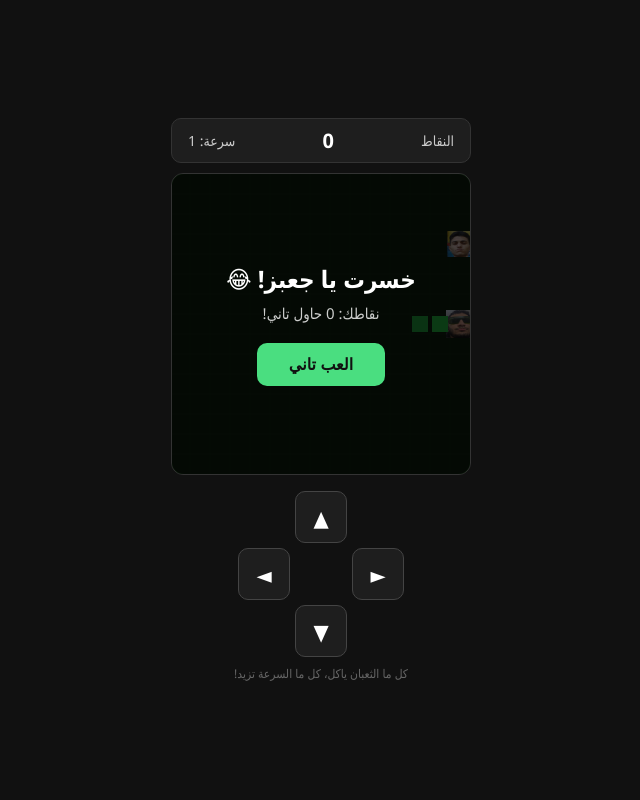
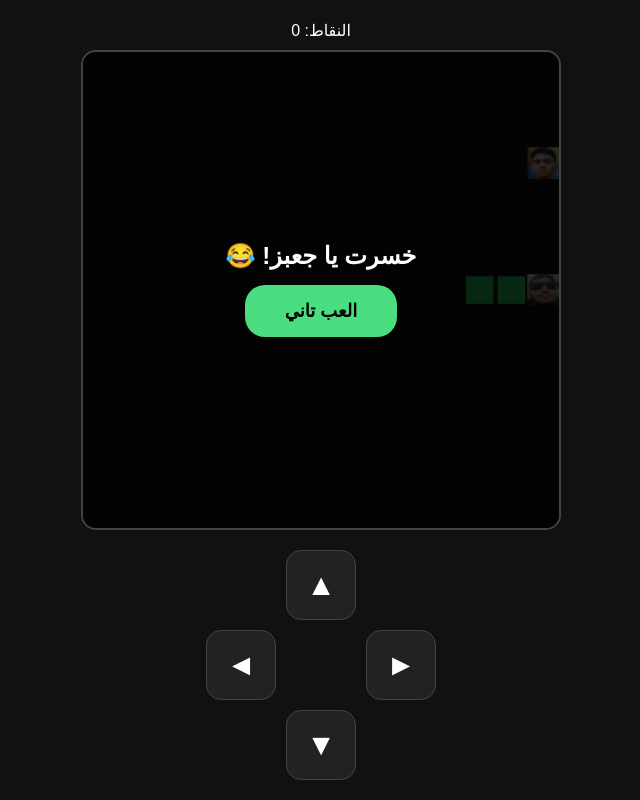
Before and after one commit to yusuffaraag000-alt/g3bez, a plain HTML site: page index.html in a window 1280 px wide. Both pictures are taken after a click on the button "ابدأ اللعبة". Shown: the whole page, without its empty margins (319-959 px from the left). Drawn offline with Linux system fonts and the light colour scheme.

Commit message:
Add files via upload

```diff
--- a/index.html
+++ b/index.html
@@ -6,35 +6,24 @@
     <title>لعبة الثعبان</title>
     <style>
       * { box-sizing: border-box; margin: 0; padding: 0; }
-      body { background: #111; display: flex; align-items: center; justify-content: center; min-height: 100vh; font-family: "Segoe UI", Tahoma, Arial, sans-serif; }
-      #game-wrap { display: flex; flex-direction: column; align-items: center; padding: 1rem; user-select: none; -webkit-user-select: none; }
-      #score-bar { display: flex; justify-content: space-between; align-items: center; width: 100%; max-width: 420px; margin-bottom: 10px; padding: 8px 16px; background: #1e1e1e; border: 1px solid #333; border-radius: 10px; color: #ccc; font-size: 14px; }
-      #score-val { font-size: 20px; font-weight: bold; color: #fff; }
-      #canvas-wrap { position: relative; border: 1px solid #333; border-radius: 12px; overflow: hidden; touch-action: none; }
-      canvas { display: block; }
-      #overlay { position: absolute; inset: 0; display: flex; flex-direction: column; align-items: center; justify-content: center; background: rgba(0, 0, 0, 0.7); border-radius: 12px; }
-      #overlay h2 { color: #fff; font-size: 24px; margin-bottom: 8px; }
-      #overlay p { color: rgba(255, 255, 255, 0.8); font-size: 15px; margin-bottom: 20px; text-align: center; padding: 0 16px; }
-      #start-btn { padding: 12px 32px; border-radius: 10px; background: #4ade80; border: none; font-size: 16px; font-weight: bold; cursor: pointer; color: #111; }
-      #dpad { display: grid; grid-template-columns: 52px 52px 52px; grid-template-rows: 52px 52px 52px; gap: 5px; margin-top: 16px; }
-      .dpad-btn { display: flex; align-items: center; justify-content: center; background: #1e1e1e; border: 1px solid #444; border-radius: 10px; font-size: 22px; cursor: pointer; color: #fff; -webkit-tap-highlight-color: transparent; }
-      .dpad-btn:active { background: #2a2a2a; transform: scale(0.93); }
-      .dpad-empty { background: transparent; border: none; }
-      #speed-bar { font-size: 12px; color: #666; margin-top: 8px; text-align: center; }
+      body { background: #111; display: flex; align-items: center; justify-content: center; min-height: 100vh; font-family: sans-serif; overflow: hidden; }
+      #game-wrap { display: flex; flex-direction: column; align-items: center; width: 100%; max-width: 500px; padding: 10px; }
+      #canvas-wrap { position: relative; border: 2px solid #444; border-radius: 15px; overflow: hidden; touch-action: none; width: 100%; }
+      canvas { display: block; width: 100%; height: auto; }
+      #overlay { position: absolute; inset: 0; display: flex; flex-direction: column; align-items: center; justify-content: center; background: rgba(0,0,0,0.8); }
+      #ol-title { color: #fff; margin-bottom: 15px; font-size: 24px; }
+      #start-btn { padding: 15px 40px; border-radius: 20px; background: #4ade80; border: none; font-size: 18px; font-weight: bold; cursor: pointer; }
+      #dpad { display: grid; grid-template-columns: 70px 70px 70px; grid-template-rows: 70px 70px 70px; gap: 10px; margin-top: 20px; }
+      .dpad-btn { display: flex; align-items: center; justify-content: center; background: #222; border: 1px solid #444; border-radius: 15px; font-size: 30px; color: #fff; }
     </style>
   </head>
   <body>
     <div id="game-wrap">
-      <div id="score-bar">
-        <span>النقاط</span>
-        <span id="score-val">0</span>
-        <span id="speed-lbl">سرعة: 1</span>
-      </div>
+      <div id="score-bar" style="color:white; margin-bottom:10px;">النقاط: <span id="score-val">0</span></div>
       <div id="canvas-wrap">
         <canvas id="gc"></canvas>
         <div id="overlay">
           <h2 id="ol-title">🐍 لعبة الثعبان</h2>
-          <p id="ol-msg">استخدم الأسهم أو D-Pad للتحكم<br />أو اسحب على الشاشة</p>
           <button id="start-btn">ابدأ اللعبة</button>
         </div>
       </div>
@@ -49,126 +38,90 @@
         <div class="dpad-btn" id="btn-down">▼</div>
         <div class="dpad-empty"></div>
       </div>
-      <div id="speed-bar">كل ما الثعبان ياكل، كل ما السرعة تزيد!</div>
     </div>
 
     <script>
-      const CELL = 20;
-      const COLS = 15, ROWS = 15; // تم تصغير الرقعة لـ 15
+      const CELL = 30; // حجم الزوم
+      const COLS = 15, ROWS = 15; // رقعة صغيرة
       const W = COLS * CELL, H = ROWS * CELL;
 
       const canvas = document.getElementById("gc");
       canvas.width = W; canvas.height = H;
       const ctx = canvas.getContext("2d");
-      document.getElementById("canvas-wrap").style.width = W + "px";
-
-      const overlay = document.getElementById("overlay"), olTitle = document.getElementById("ol-title"),
-            olMsg = document.getElementById("ol-msg"), startBtn = document.getElementById("start-btn"),
-            scoreVal = document.getElementById("score-val"), speedLbl = document.getElementById("speed-lbl");
 
       let snake, dir, nextDir, food, score, running, interval, level;
       let headImg = new Image(), foodImg = new Image();
-      let imgsLoaded = 0;
-
-      headImg.onload = () => imgsLoaded++;
-      headImg.onerror = () => { headImg._failed = true; imgsLoaded++; };
-      headImg.src = "ثعبان.png";
-      foodImg.onload = () => imgsLoaded++;
-      foodImg.onerror = () => { foodImg._failed = true; imgsLoaded++; };
-      foodImg.src = "اكل.png";
+      headImg.src = "ثعبان.png"; foodImg.src = "اكل.png";
 
       function initGame() {
         snake = [{ x: 7, y: 7 }, { x: 6, y: 7 }, { x: 5, y: 7 }];
         dir = { x: 1, y: 0 }; nextDir = { x: 1, y: 0 };
-        score = 0; level = 1; scoreVal.textContent = 0; speedLbl.textContent = "سرعة: 1";
+        score = 0; level = 1;
+        document.getElementById("score-val").textContent = 0;
         placeFood();
       }
 
-      function placeFood() {
-        let pos;
-        do { pos = { x: Math.floor(Math.random() * COLS), y: Math.floor(Math.random() * ROWS) }; }
-        while (snake.some((s) => s.x === pos.x && s.y === pos.y));
-        food = pos;
+      function placeFood() { food = { x: Math.floor(Math.random() * COLS), y: Math.floor(Math.random() * ROWS) }; }
+      function getSpeed() { return Math.max(50, 180 - (level - 1) * 20); }
+
+      function startGame() {
+        initGame();
+        document.getElementById("overlay").style.display = "none";
+        running = true;
+        clearInterval(interval);
+        interval = setInterval(tick, getSpeed());
       }
 
-      function getSpeed() { return Math.max(50, 200 - (level - 1) * 25); } // سرعة أعلى
-
-      function startGame() {
-        initGame(); overlay.style.display = "none"; startBtn.textContent = "العب تاني";
-        running = true; clearInterval(interval); interval = setInterval(tick, getSpeed());
+      function gameOver() {
+        clearInterval(interval);
+        running = false;
+        document.getElementById("ol-title").textContent = "خسرت يا جعبز! 😂";
+        document.getElementById("start-btn").textContent = "العب تاني";
+        document.getElementById("overlay").style.display = "flex";
       }
 
       function tick() {
         dir = { ...nextDir };
         const head = { x: snake[0].x + dir.x, y: snake[0].y + dir.y };
-        if (head.x < 0 || head.x >= COLS || head.y < 0 || head.y >= ROWS || snake.some((s) => s.x === head.x && s.y === head.y)) { gameOver(); return; }
+        if (head.x < 0 || head.x >= COLS || head.y < 0 || head.y >= ROWS || snake.some(s => s.x === head.x && s.y === head.y)) {
+           gameOver(); return;
+        }
         snake.unshift(head);
         if (head.x === food.x && head.y === food.y) {
-          score += 10; level = Math.floor(score / 50) + 1;
-          scoreVal.textContent = score; speedLbl.textContent = "سرعة: " + level;
-          placeFood(); clearInterval(interval); interval = setInterval(tick, getSpeed());
+           score += 10; level = Math.floor(score / 50) + 1;
+           document.getElementById("score-val").textContent = score;
+           placeFood();
         } else { snake.pop(); }
         draw();
       }
 
       function draw() {
-        ctx.clearRect(0, 0, W, H);
-        ctx.fillStyle = "#0d1f0d"; ctx.fillRect(0, 0, W, H);
-        ctx.strokeStyle = "#162916"; ctx.lineWidth = 0.5;
-        for (let i = 0; i < COLS; i++) for (let j = 0; j < ROWS; j++) ctx.strokeRect(i * CELL, j * CELL, CELL, CELL);
+        ctx.fillStyle = "#111"; ctx.fillRect(0, 0, W, H);
 
-        snake.forEach((s, i) => {
-          if (i === 0) {
-            const size = CELL + 8; // تكبير الرأس
-            if (!headImg._failed && headImg.complete && headImg.naturalWidth > 0) {
-              ctx.save(); ctx.translate(s.x * CELL + CELL / 2, s.y * CELL + CELL / 2);
-              const angle = dir.x === 1 ? 0 : dir.x === -1 ? Math.PI : dir.y === 1 ? Math.PI / 2 : -Math.PI / 2;
-              ctx.rotate(angle); ctx.drawImage(headImg, -size / 2, -size / 2, size, size);
-              ctx.restore();
-            } else { ctx.fillStyle = "#4ade80"; ctx.fillRect(s.x * CELL - 2, s.y * CELL - 2, size, size); }
-          } else {
-            const t = 1 - i / snake.length;
-            ctx.fillStyle = `hsl(${130 + i * 2},${70 - i}%,${35 + t * 15}%)`;
-            ctx.fillRect(s.x * CELL + 2, s.y * CELL + 2, CELL - 4, CELL - 4);
-          }
-        });
+        // رسم الرأس
+        const head = snake[0];
+        ctx.save();
+        ctx.translate(head.x * CELL + CELL/2, head.y * CELL + CELL/2);
+        const angle = dir.x === 1 ? 0 : dir.x === -1 ? Math.PI : dir.y === 1 ? Math.PI/2 : -Math.PI/2;
+        ctx.rotate(angle);
+        ctx.drawImage(headImg, -CELL/2, -CELL/2, CELL, CELL);
+        ctx.restore();
 
-        const fSize = CELL + 6; // تكبير الأكل
-        if (!foodImg._failed && foodImg.complete && foodImg.naturalWidth > 0) {
-          ctx.drawImage(foodImg, food.x * CELL - 3, food.y * CELL - 3, fSize, fSize);
-        } else {
-          ctx.fillStyle = "#f97316"; ctx.beginPath();
-          ctx.arc(food.x * CELL + CELL / 2, food.y * CELL + CELL / 2, fSize / 2 - 2, 0, Math.PI * 2);
-          ctx.fill();
+        // رسم الجسم
+        for(let i=1; i<snake.length; i++){
+            ctx.fillStyle = "#22c55e";
+            ctx.fillRect(snake[i].x * CELL + 2, snake[i].y * CELL + 2, CELL - 4, CELL - 4);
         }
+
+        // رسم الأكل
+        ctx.drawImage(foodImg, food.x * CELL, food.y * CELL, CELL, CELL);
       }
 
-      function gameOver() { clearInterval(interval); running = false; olTitle.textContent = "خسرت يا جعبز! 😂"; olMsg.textContent = "نقاطك: " + score + "\nحاول تاني!"; overlay.style.display = "flex"; }
-
-      startBtn.addEventListener("click", startGame);
-      document.addEventListener("keydown", (e) => {
-        if (!running) { if (e.key === "Enter") startGame(); return; }
-        if (e.key === "ArrowUp" && dir.y !== 1) nextDir = { x: 0, y: -1 };
-        if (e.key === "ArrowDown" && dir.y !== -1) nextDir = { x: 0, y: 1 };
-        if (e.key === "ArrowLeft" && dir.x !== 1) nextDir = { x: -1, y: 0 };
-        if (e.key === "ArrowRight" && dir.x !== -1) nextDir = { x: 1, y: 0 };
-      });
-      document.getElementById("btn-up").addEventListener("click", () => { if (running && dir.y !== 1) nextDir = { x: 0, y: -1 }; });
-      document.getElementById("btn-down").addEventListener("click", () => { if (running && dir.y !== -1) nextDir = { x: 0, y: 1 }; });
-      document.getElementById("btn-left").addEventListener("click", () => { if (running && dir.x !== 1) nextDir = { x: -1, y: 0 }; });
-      document.getElementById("btn-right").addEventListener("click", () => { if (running && dir.x !== -1) nextDir = { x: 1, y: 0 }; });
-
-      let touchStartX, touchStartY;
-      canvas.addEventListener("touchstart", (e) => { touchStartX = e.touches[0].clientX; touchStartY = e.touches[0].clientY; e.preventDefault(); }, { passive: false });
-      canvas.addEventListener("touchend", (e) => {
-        if (!running) return;
-        const dx = e.changedTouches[0].clientX - touchStartX;
-        const dy = e.changedTouches[0].clientY - touchStartY;
-        if (Math.abs(dx) > Math.abs(dy)) { if (dx > 20 && dir.x !== -1) nextDir = { x: 1, y: 0 }; else if (dx < -20 && dir.x !== 1) nextDir = { x: -1, y: 0 }; }
-        else { if (dy > 20 && dir.y !== -1) nextDir = { x: 0, y: 1 }; else if (dy < -20 && dir.y !== 1) nextDir = { x: 0, y: -1 }; }
-        e.preventDefault();
-      }, { passive: false });
-      draw();
+      document.getElementById("start-btn").onclick = startGame;
+      document.getElementById("btn-up").onclick = () => { if(dir.y !== 1) nextDir = {x:0, y:-1}; };
+      document.getElementById("btn-down").onclick = () => { if(dir.y !== -1) nextDir = {x:0, y:1}; };
+      document.getElementById("btn-left").onclick = () => { if(dir.x !== 1) nextDir = {x:-1, y:0}; };
+      document.getElementById("btn-right").onclick = () => { if(dir.x !== -1) nextDir = {x:1, y:0}; };
     </script>
   </body>
 </html>
```
